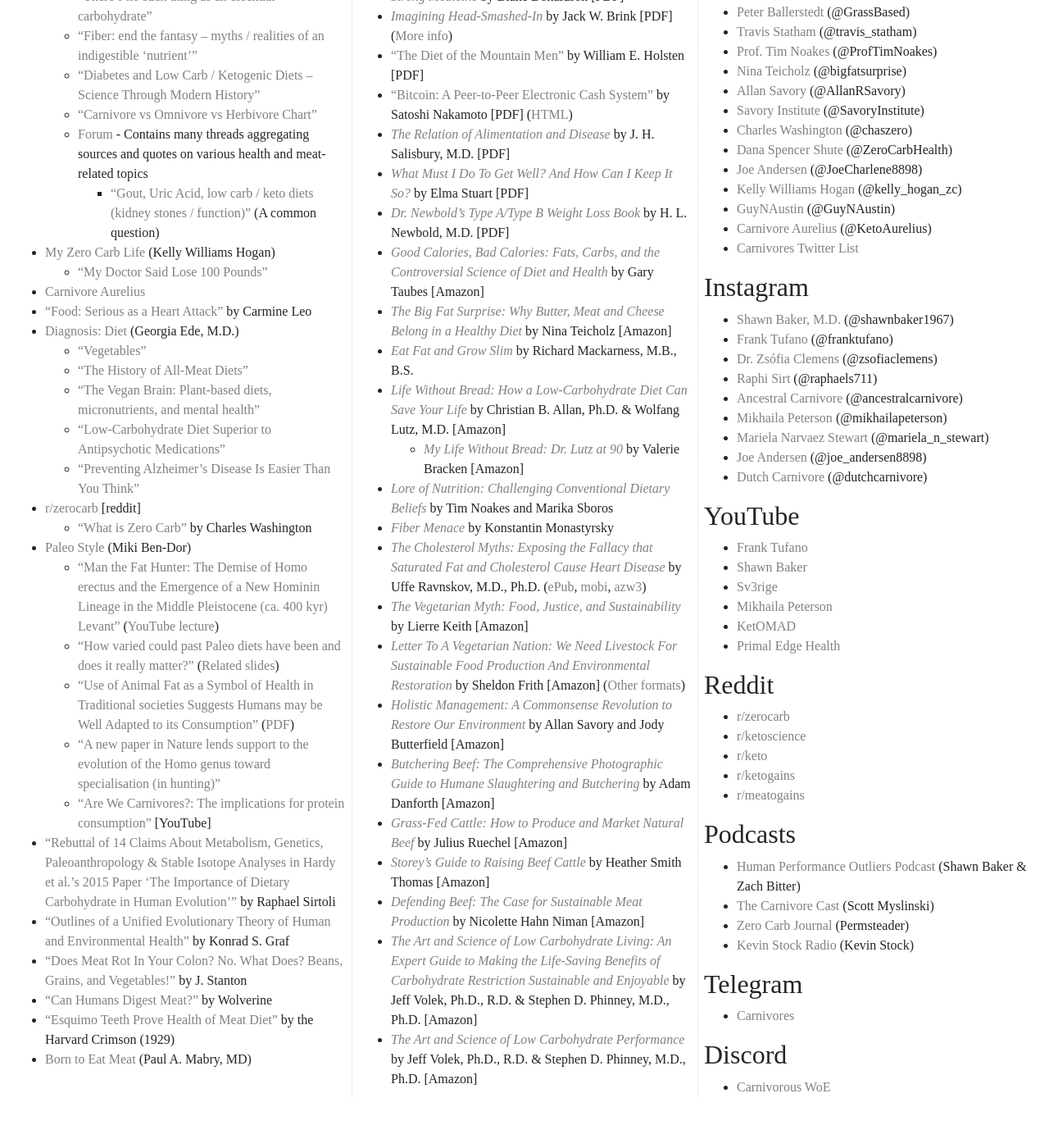
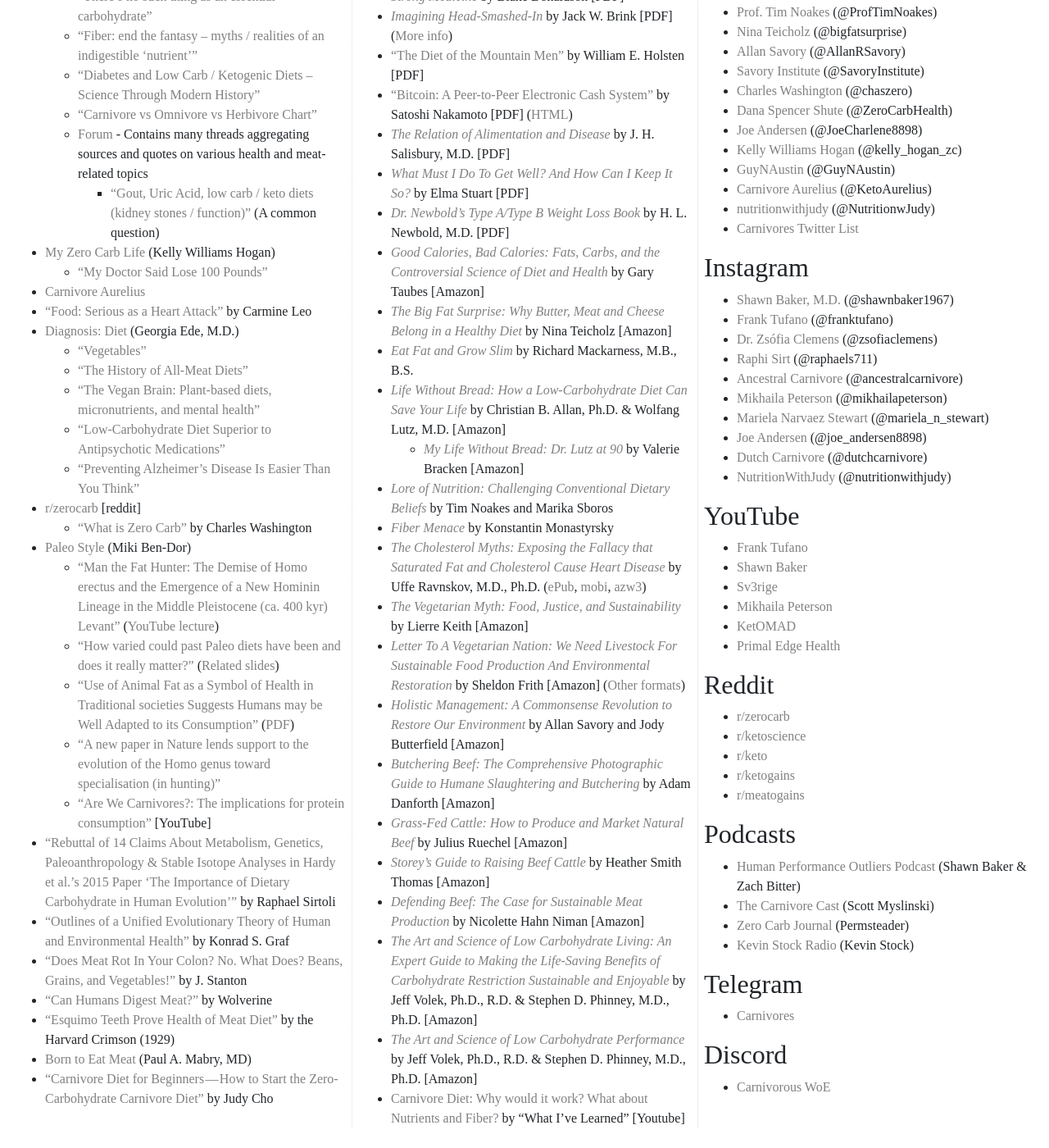
Before and after one commit to bitstein/justmeat.co, a Jekyll site: the page built from index.md, in a window 1280 px wide and 1400 px high, scrolled down 1032 px. Shown: the whole window at 82% size. Built offline with Jekyll 4.4.1, drawn with Linux system fonts in a browser that asks for light colours; nearby versions of some CDN libraries; some web fonts are replaced; before the commit the page ends 2394 px from its top, so only the background shows below that.

Commit message:
Add Judy Cho links

```diff
--- a/index.md
+++ b/index.md
@@ -55,6 +55,7 @@
 * [“Can Humans Digest Meat?”](http://roarofwolverine.com/archives/412) by Wolverine
 * [“Esquimo Teeth Prove Health of Meat Diet”](https://www.thecrimson.com/article/1929/1/29/esquimo-teeth-prove-health-of-meat/) by the Harvard Crimson (1929)
 * [Born to Eat Meat](http://borntoeatmeat.com/) (Paul A. Mabry, MD)
+* [“Carnivore Diet for Beginners — How to Start the Zero-Carbohydrate Carnivore Diet”](https://nutritionwithjudy.com/carnivore-diet-for-beginners-how-to-start-the-zero-carbohydrate-carnivore-diet/) by Judy Cho
 * [“Homo Carnivorus: What We Are Designed to Eat”](https://www.youtube.com/watch?v=qn5zdWucv6I) by Barry Groves, M.D. [YouTube] ([Slides](docs/homo-carnivorus-barry-groves-md.pdf))
 * [“The Aboriginal Argument”](https://www.youtube.com/watch?v=ayf4R-y_RYo) by Stephen D. Phinney, M.D., Ph.D. [YouTube]
     * [“Steve Phinney on Pemmican and Indigenous Diets”](http://www.meandmydiabetes.com/2010/03/23/steve-phinney-on-pemmican-and-indigenous-diets-will-become-public-in-2-weeks/)
@@ -148,6 +149,7 @@
 * [Kelly Williams Hogan](https://twitter.com/kelly_hogan_zc) (@kelly_hogan_zc)
 * [GuyNAustin](https://twitter.com/GuyNAustin) (@GuyNAustin)
 * [Carnivore Aurelius](https://twitter.com/KetoAurelius) (@KetoAurelius)
+* [nutritionwithjudy](https://twitter.com/nutritionwjudy) (@NutritionwJudy)
 * [Carnivores Twitter List](https://twitter.com/sarahkaltsounis/lists/carnivores)
 
 ## Instagram
@@ -161,6 +163,7 @@
 * [Mariela Narvaez Stewart](https://www.instagram.com/mariela_n_stewart/) (@mariela_n_stewart)
 * [Joe Andersen](https://www.instagram.com/joe_andersen8898/) (@joe_andersen8898)
 * [Dutch Carnivore](https://www.instagram.com/dutchcarnivore/) (@dutchcarnivore)
+* [NutritionWithJudy](https://www.instagram.com/nutritionwithjudy/) (@nutritionwithjudy)
 
 ## YouTube
 
```
